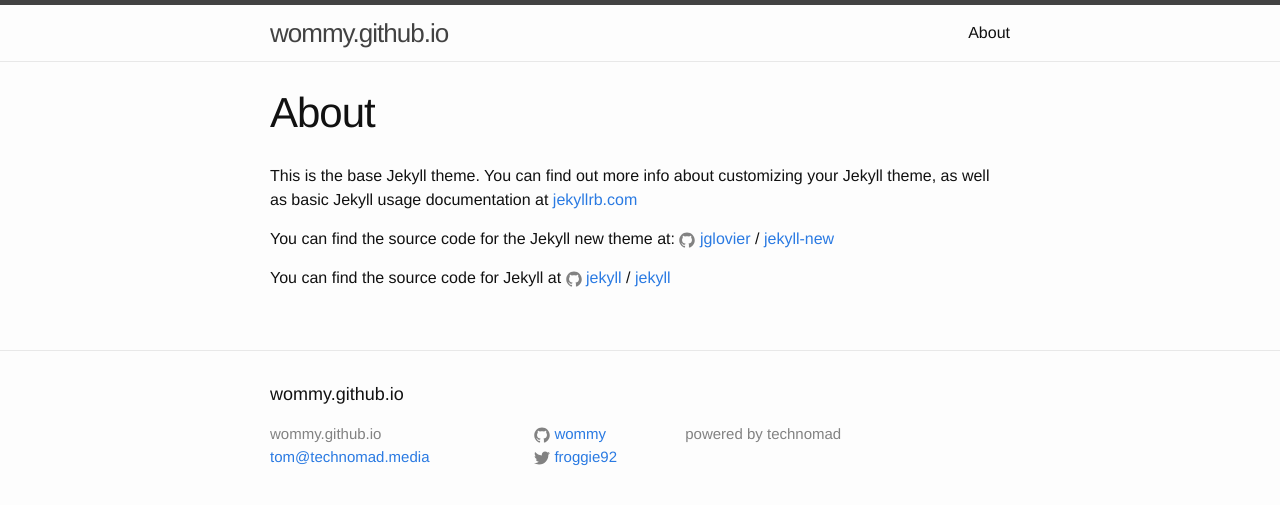
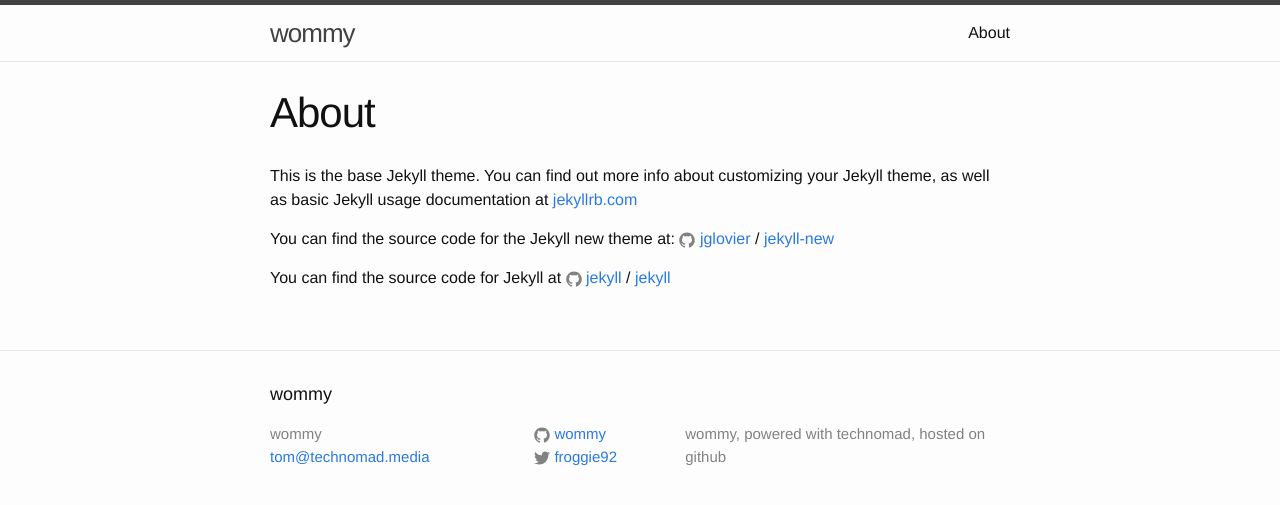
Before and after one commit to wommy/wommy.github.io, a Jekyll site: the page built from about.md, in a window 1280 px wide. Shown: the top 505 px of the page. Built offline with Jekyll 4.4.1, drawn with Linux system fonts in a browser that asks for light colours.

Commit message:
tweak config

```diff
--- a/_config.yml
+++ b/_config.yml
@@ -10,10 +10,10 @@
 baseurl: "" # the subpath of your site, e.g. /blog
 permalink:  /media/:year-:month-:day-:title/
 
-title:  'wommy.github.io'
+title:  'wommy'
 tagline:  'powered by technomad'
 description: > #
-  powered by technomad
+  wommy, powered with technomad, hosted on github
 github:
   repo:  'https://github.com/wommy/wommy.github.io'
   version:  1.0.0
```
